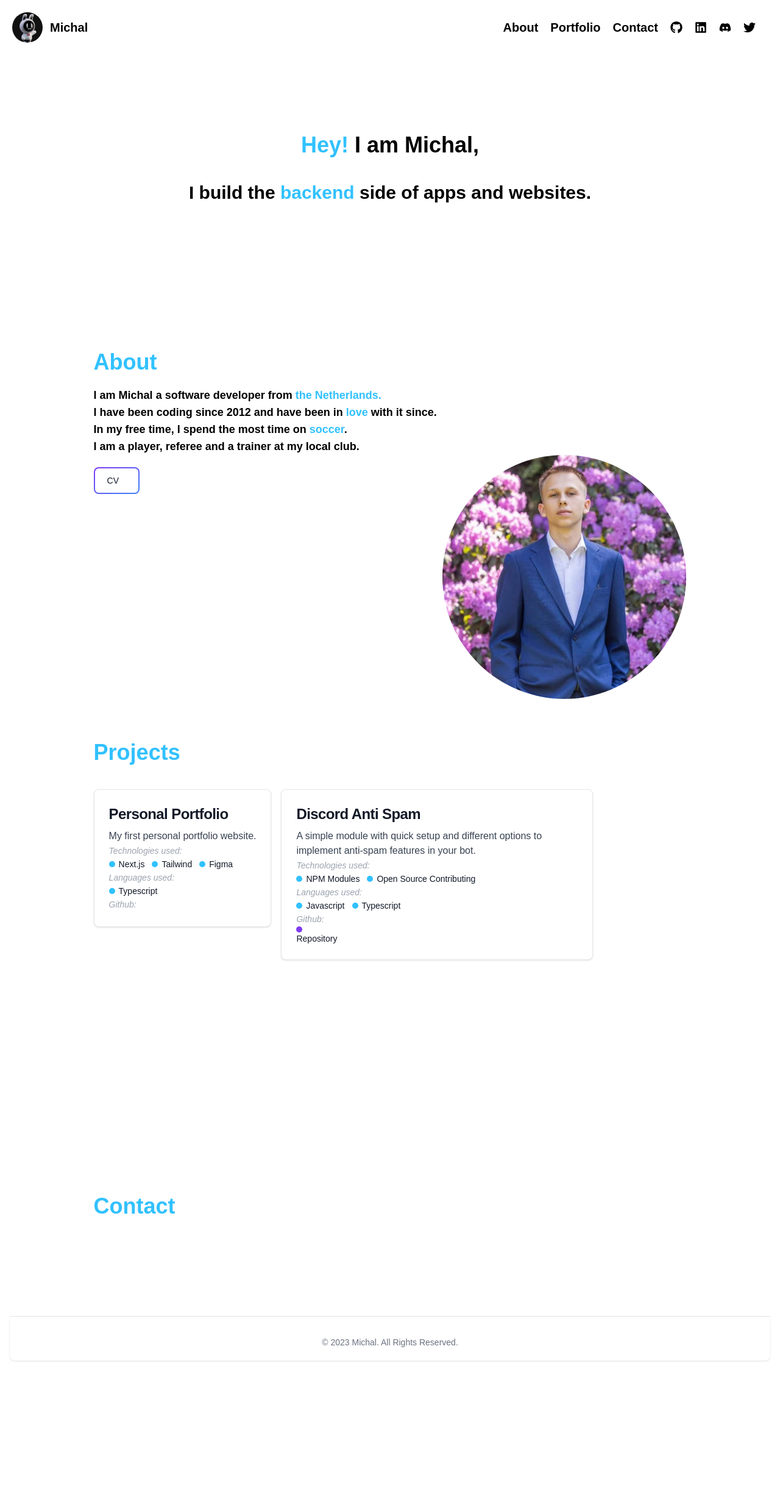
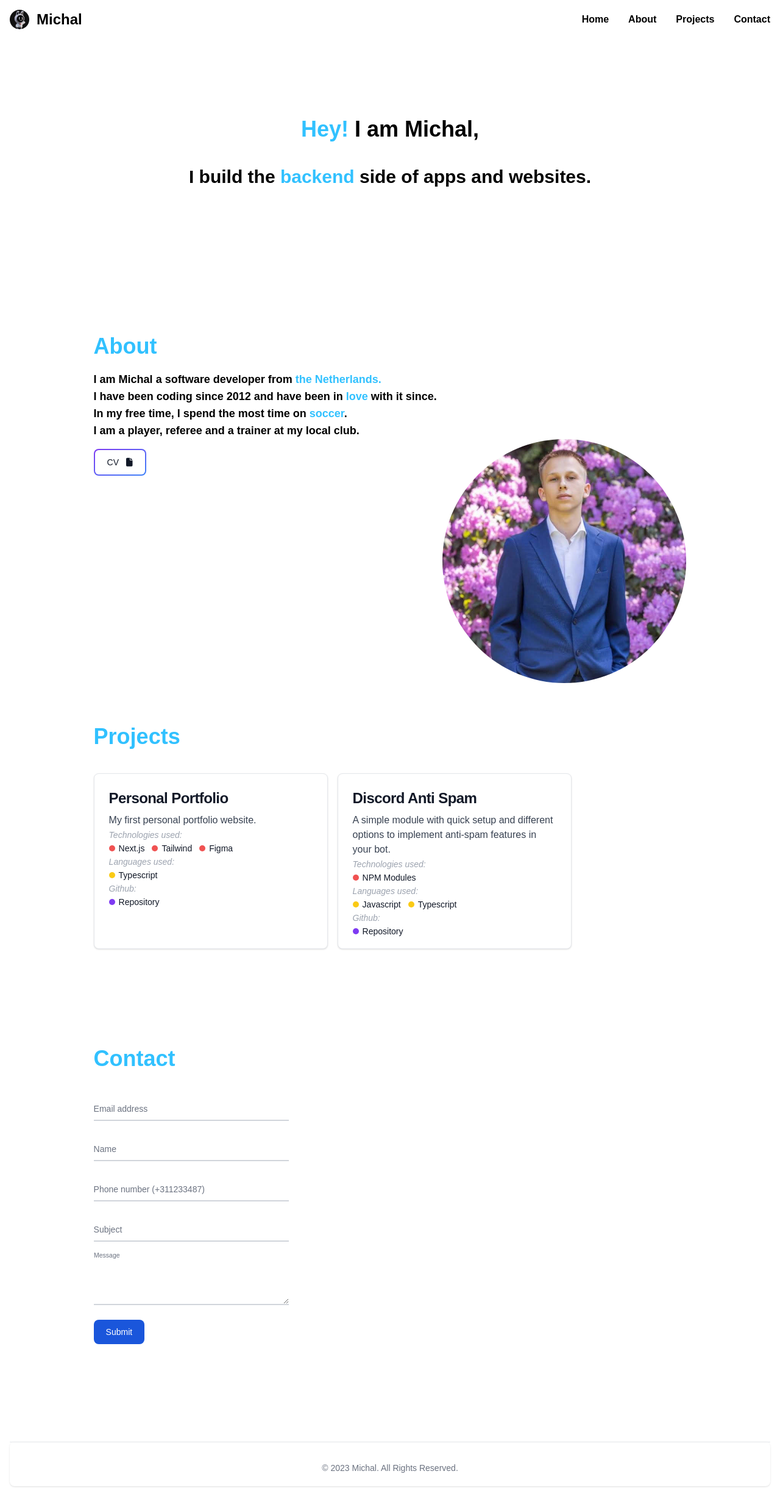
Before and after one commit to Scraayp/michalk.nl, a Next.js app: page / in a window 1280 px wide. Shown: the whole page at 61% size. Before the commit the page ends 2247 px from the top, so only its background shows below. Built offline with nearby package versions, Linux system fonts and the light colour scheme; no server answers.

Commit message:
Fixed error in the projects and started with contact

```diff
--- a/src/pages/_document.tsx
+++ b/src/pages/_document.tsx
@@ -6,8 +6,6 @@ export default function Document() {
     <Html lang="en">
       <Head />
       <body className="bg-lightbg dark:bg-darkbg">
-        <Script src="https://kit.fontawesome.com/30c1fe66c2.js"></Script>
-        <Script src="https://cdnjs.cloudflare.com/ajax/libs/flowbite/1.6.5/flowbite.min.js"></Script>
         <Main />
         <NextScript />
       </body>
--- a/src/pages/components/navbar.tsx
+++ b/src/pages/components/navbar.tsx
@@ -2,126 +2,87 @@ import Image from "next/image";
 import { Inter } from "next/font/google";
 import Link from "next/link";
 import { useState } from "react";
-import { FaTwitter, FaDiscord, FaLinkedin, FaGithub } from "react-icons/fa";
 
 const inter = Inter({ subsets: ["latin"] });
 
 export default function Navbar() {
   const [isNavOpen, setIsNavOpen] = useState(false);
   return (
-    <header className="text-black dark:text-white font-bold">
-      <div className="DESKTOPNAV space-x-8 hidden lg:flex">
-        <div className="container mx-auto flex flex-wrap p-5 flex-col md:flex-row items-center">
+    <nav className=" border-gray-200 dark:border-gray-700">
+      <div className="max-w-screen-xl flex flex-wrap items-center justify-between mx-auto p-4">
+        <Link href="./" className="flex items-center">
+          <img
+            src="./logo.png"
+            className="h-8 mr-3 rounded-full"
+            alt="Michal's logo"
+          />
+          <span className="self-center text-2xl font-semibold whitespace-nowrap dark:text-white">
+            Michal
+          </span>
+        </Link>
+        <button
+          data-collapse-toggle="navbar-multi-level"
+          type="button"
+          className="inline-flex items-center p-2 ml-3 text-sm text-gray-500 rounded-lg md:hidden hover:bg-gray-100 focus:outline-none focus:ring-2 focus:ring-gray-200 dark:text-gray-400 dark:hover:bg-gray-700 dark:focus:ring-gray-600"
+          aria-controls="navbar-multi-level"
+          aria-expanded="false"
+        >
+          <span className="sr-only">Open main menu</span>
+          <svg
+            className="w-6 h-6"
+            aria-hidden="true"
+            fill="currentColor"
+            viewBox="0 0 20 20"
+            xmlns="http://www.w3.org/2000/svg"
+          >
+            <path
+              fill-rule="evenodd"
+              d="M3 5a1 1 0 011-1h12a1 1 0 110 2H4a1 1 0 01-1-1zM3 10a1 1 0 011-1h12a1 1 0 110 2H4a1 1 0 01-1-1zM3 15a1 1 0 011-1h12a1 1 0 110 2H4a1 1 0 01-1-1z"
+              clip-rule="evenodd"
+            ></path>
+          </svg>
+        </button>
+        <div
+          className="hidden w-full md:block md:w-auto"
+          id="navbar-multi-level"
+        >
+          <ul className="flex flex-col font-medium p-4 md:p-0 mt-4 border border-gray-100 rounded-lg md:flex-row md:space-x-8 md:mt-0 md:border-0  dark:border-gray-700">
+            <li>
               <Link
-            className="flex title-font font-medium items-center text-black dark:text-white hover:text-primary mb-4 md:mb-0"
-            href="../"
+                href="./"
+                className="block py-2 pl-3 pr-4 rounded md:bg-transparent md:p-0 hover:text-primary text-black dark:text-white font-semibold"
+                aria-current="page"
               >
-            <Image
-              src="/logo.png"
-              width={50}
-              height={50}
-              alt="logo"
-              className="rounded-full"
-            />
-            <span className="font-bold ml-3 text-xl">Michal</span>
+                Home
               </Link>
-          <nav className="md:ml-auto flex flex-wrap items-center text-base justify-center">
+            </li>
+            <li>
               <Link
-              className="mr-5 text-xl text-black dark:text-white hover:text-primary"
                 href="#about"
+                className="block py-2 pl-3 pr-4 rounded  md:border-0 hover:text-primary md:p-0 dark:text-white  text-black font-semibold"
               >
                 About
               </Link>
+            </li>
+            <li>
               <Link
-              className="mr-5 text-xl text-black dark:text-white hover:text-primary"
                 href="#projects"
+                className="block py-2 pl-3 pr-4 md:border-0 hover:text-primary md:p-0 dark:text-white text-black font-semibold"
               >
-              Portfolio
+                Projects
               </Link>
+            </li>
+            <li>
               <Link
-              className="mr-5 text-xl text-black dark:text-white hover:text-primary"
                 href="#contact"
+                className="block py-2 pl-3 pr-4 rounded  md:border-0 hover:text-primary md:p-0 dark:text-white  text-black font-semibold"
               >
                 Contact
               </Link>
-            <Link
-              className="mr-5 text-xl text-black dark:text-white hover:text-primary"
-              href="https://github.com/scraayp"
-              target="_blank"
-            >
-              <FaGithub />
-            </Link>
-            <Link
-              className="mr-5 text-xl text-black dark:text-white hover:text-primary"
-              href="https://www.linkedin.com/in/michkolasa/"
-              target="_blank"
-            >
-              <FaLinkedin />
-            </Link>
-            <Link
-              className="mr-5 text-xl text-black dark:text-white hover:text-primary"
-              href="https://discord.gg/bWsYCZNKaU"
-              target="_blank"
-            >
-              <FaDiscord />
-            </Link>
-            <Link
-              className="mr-5 text-xl text-black dark:text-white hover:text-primary"
-              href="https://twitter.com/scraayp"
-              target="_blank"
-            >
-              <FaTwitter />
-            </Link>
-          </nav>
-        </div>
-      </div>
-      <div id="mobilenav">
-        <section className="MOBILE-MENU flex lg:hidden">
-          <div
-            className={isNavOpen ? "hidden" : "w-full grid justify-end mr-4"}
-          >
-            <div
-              className="HAMBURGER-ICON space-y-2 mt-8 ml-8 right-0 w-full"
-              onClick={() => setIsNavOpen((prev) => !prev)} // toggle isNavOpen state on click
-            >
-              <span className="block h-0.5 w-8 animate-pulse bg-black dark:bg-white"></span>
-              <span className="block h-0.5 w-8 animate-pulse bg-black dark:bg-white"></span>
-              <span className="block h-0.5 w-8 animate-pulse bg-black dark:bg-white"></span>
-            </div>
-          </div>
-
-          <div className={isNavOpen ? "showMenuNav" : "hideMenuNav"}>
-            <div
-              className="CROSS-ICON absolute top-0 right-0 px-8 py-8"
-              onClick={() => setIsNavOpen(false)} // change isNavOpen state to false to close the menu
-            >
-              <svg
-                className="h-8 w-8 text-black dark:text-white"
-                viewBox="0 0 24 24"
-                fill="none"
-                stroke="currentColor"
-                strokeWidth="2"
-                strokeLinecap="round"
-                strokeLinejoin="round"
-              >
-                <line x1="18" y1="6" x2="6" y2="18" />
-                <line x1="6" y1="6" x2="18" y2="18" />
-              </svg>
-            </div>
-            <ul className="MENU-LINK-MOBILE-OPEN flex flex-col items-center justify-between min-h-[250px]">
-              <li className="border-b border-primary my-8 uppercase">
-                <a href="/about">About</a>
-              </li>
-              <li className="border-b border-primary my-8 uppercase">
-                <a href="/portfolio">Portfolio</a>
-              </li>
-              <li className="border-b border-primary my-8 uppercase">
-                <a href="/contact">Contact</a>
             </li>
           </ul>
         </div>
-        </section>
       </div>
-    </header>
+    </nav>
   );
 }
--- a/src/pages/index.tsx
+++ b/src/pages/index.tsx
@@ -4,6 +4,7 @@ import Image from "next/image";
 import Footer from "./components/footer";
 import { useEffect, useState } from "react";
 import Link from "next/link";
+import Script from "next/script";
 
 const inter = Inter({ subsets: ["latin"] });
 
@@ -23,6 +24,8 @@ export default function Home() {
 
   return (
     <main>
+      <Script src="https://kit.fontawesome.com/30c1fe66c2.js"></Script>
+      <Script src="https://cdnjs.cloudflare.com/ajax/libs/flowbite/1.6.5/flowbite.min.js"></Script>
       <Navbar />
       <div id="mainContent">
         <h1 className="text-4xl font-bold text-center mt-32 text-black dark:text-white">
@@ -48,8 +51,8 @@ export default function Home() {
         </p>
         <br />
         <Link href="/cv">
-          <button className="relative mt-5 inline-flex items-center justify-center p-0.5 mb-2 mr-2 overflow-hidden text-sm font-medium text-gray-900 rounded-lg group bg-gradient-to-br from-purple-600 to-blue-500 group-hover:from-purple-600 group-hover:to-blue-500 hover:text-white dark:text-white focus:ring-4 focus:outline-none focus:ring-blue-300 dark:focus:ring-blue-800">
-            <span className="relative px-5 py-2.5 transition-all ease-in duration-75 bg-white dark:bg-darkbg7 rounded-md group-hover:bg-opacity-0">
+          <button className="md:mt-4 relative inline-flex items-center justify-center p-0.5 mb-2 mr-2 overflow-hidden text-sm font-medium text-gray-900 rounded-lg group bg-gradient-to-br from-purple-600 to-blue-500 group-hover:from-purple-600 group-hover:to-blue-500 hover:text-white dark:text-white focus:ring-4 focus:outline-none focus:ring-blue-300 dark:focus:ring-blue-800">
+            <span className="relative px-5 py-2.5 transition-all ease-in duration-75 dark:bg-darkbg bg-white rounded-md group-hover:bg-opacity-0">
               CV<i className="fa-solid fa-file pl-3"></i>
             </span>
           </button>
@@ -60,57 +63,51 @@ export default function Home() {
           alt="Yeah, that's me."
           width={400}
           height={400}
-          className="rounded-full right-0 float-right"
+          className="rounded-full right-0 float-right mt-16 mb-16 md:mb-0 md:mt-0"
         />
       </div>
       <div id="projects" className="m-auto w-head mt-96 mb-40">
         <h1 className="text-left text-4xl font-bold text-primary block">
           Projects
         </h1>
-        <div className="flex flex-row space-x-4">
+        <div className="flex flex-col md:flex-row md:space-x-4">
           <div className="project mt-10">
-            <Link
-              href="./api/redirect/portfolio"
-              className="block max-w-lg p-6 bg-white border border-gray-200 rounded-lg shadow hover:bg-gray-100 dark:bg-gray-800 dark:border-gray-700 dark:hover:bg-gray-700"
-            >
+            <div className="block md:w-96 w-auto h-72 p-6 bg-white border border-gray-200 rounded-lg shadow hover:bg-gray-100 dark:bg-gray-800 dark:border-gray-700 dark:hover:bg-gray-700">
               <h5 className="mb-2 text-2xl font-bold tracking-tight text-gray-900 dark:text-white">
                 Personal Portfolio
               </h5>
               <p className="font-normal text-gray-700 dark:text-gray-400">
                 My first personal portfolio website.
               </p>
+              <div>
                 <span className="text-gray-400 text-sm italic">
                   Technologies used:
                 </span>
                 <span className="flex items-center text-sm font-medium text-gray-900 dark:text-white">
-                <span className="flex w-2.5 h-2.5 bg-primary rounded-full mr-1.5 flex-shrink-0"></span>
+                  <span className="flex w-2.5 h-2.5 bg-red-500 rounded-full mr-1.5 flex-shrink-0"></span>
                   Next.js
-                <span className="flex w-2.5 h-2.5 bg-primary rounded-full ml-3 mr-1.5 flex-shrink-0"></span>
+                  <span className="flex w-2.5 h-2.5 bg-red-500 rounded-full ml-3 mr-1.5 flex-shrink-0"></span>
                   Tailwind
-                <span className="flex w-2.5 h-2.5 bg-primary rounded-full ml-3 mr-1.5 flex-shrink-0"></span>
+                  <span className="flex w-2.5 h-2.5 bg-red-500 rounded-full ml-3 mr-1.5 flex-shrink-0"></span>
                   Figma
                 </span>
                 <span className="text-gray-400 text-sm italic">
                   Languages used:
                 </span>
                 <span className="flex items-center text-sm font-medium text-gray-900 dark:text-white">
-                <span className="flex w-2.5 h-2.5 bg-primary rounded-full mr-1.5 flex-shrink-0"></span>
+                  <span className="flex w-2.5 h-2.5 bg-yellow-300 rounded-full mr-1.5 flex-shrink-0"></span>
                   Typescript
                 </span>
                 <span className="text-gray-400 text-sm italic">Github:</span>
-              {/* <div className="hover:underline hover:text-primary flex items-center text-sm font-medium text-gray-900 dark:text-white">
-                <a href="https://github.com/Scraayp/michalk.nl">
+                <div className="hover:underline hover:text-primary flex items-center text-sm font-medium text-gray-900 dark:text-white">
                   <span className="flex w-2.5 h-2.5 bg-purple-600 rounded-full mr-1.5 flex-shrink-0"></span>
-                  Repository
-                </a>
-              </div> */}
-            </Link>
+                  <a href="https://github.com/Scraayp/michalk.nl">Repository</a>
+                </div>
+              </div>
+            </div>
           </div>
           <div className="project mt-10">
-            <Link
-              href="./api/redirect/discordantispam"
-              className="block max-w-lg p-6 bg-white border border-gray-200 rounded-lg shadow hover:bg-gray-100 dark:bg-gray-800 dark:border-gray-700 dark:hover:bg-gray-700"
-            >
+            <div className="block md:w-96 w-auto h-72 p-6 bg-white border border-gray-200 rounded-lg shadow hover:bg-gray-100 dark:bg-gray-800 dark:border-gray-700 dark:hover:bg-gray-700">
               <h5 className="mb-2 text-2xl font-bold tracking-tight text-gray-900 dark:text-white">
                 Discord Anti Spam
               </h5>
@@ -118,39 +115,116 @@ export default function Home() {
                 A simple module with quick setup and different options to
                 implement anti-spam features in your bot.
               </p>
+              <div>
                 <span className="text-gray-400 text-sm italic">
                   Technologies used:
                 </span>
                 <span className="flex items-center text-sm font-medium text-gray-900 dark:text-white">
-                <span className="flex w-2.5 h-2.5 bg-primary rounded-full mr-1.5 flex-shrink-0"></span>
+                  <span className="flex w-2.5 h-2.5 bg-red-500 rounded-full mr-1.5 flex-shrink-0"></span>
                   NPM Modules
-                <span className="flex w-2.5 h-2.5 bg-primary rounded-full ml-3 mr-1.5 flex-shrink-0"></span>
-                Open Source Contributing
                 </span>
                 <span className="text-gray-400 text-sm italic">
                   Languages used:
                 </span>
                 <span className="flex items-center text-sm font-medium text-gray-900 dark:text-white">
-                <span className="flex w-2.5 h-2.5 bg-primary rounded-full mr-1.5 flex-shrink-0"></span>
+                  <span className="flex w-2.5 h-2.5 bg-yellow-300 rounded-full mr-1.5 flex-shrink-0"></span>
                   Javascript
-                <span className="flex w-2.5 h-2.5 bg-primary rounded-full ml-3 mr-1.5 flex-shrink-0"></span>
+                  <span className="flex w-2.5 h-2.5 bg-yellow-300 rounded-full ml-3 mr-1.5 flex-shrink-0"></span>
                   Typescript
                 </span>
                 <span className="text-gray-400 text-sm italic">Github:</span>
                 <div className="hover:underline hover:text-primary flex items-center text-sm font-medium text-gray-900 dark:text-white">
-                <Link href="https://github.com/Scraayp/michalk.nl">
                   <span className="flex w-2.5 h-2.5 bg-purple-600 rounded-full mr-1.5 flex-shrink-0"></span>
+                  <a href="https://github.com/Michael-J-Scofield/discord-anti-spam">
                     Repository
-                </Link>
-              </div>
-            </Link>
+                  </a>
                 </div>
               </div>
             </div>
-      <div id="contact" className="m-auto w-head mt-96 mb-40">
+          </div>
+        </div>
+      </div>
+      <div id="contact" className="m-auto w-head mb-40">
         <h1 className="text-left text-4xl font-bold text-primary block">
           Contact
         </h1>
+        <div id="formcontact">
+          <form className="mt-10">
+            <div className="relative z-0 w-80 mb-6 group">
+              <input
+                type="email"
+                name="floating_email"
+                id="floating_email"
+                className="block py-2.5 px-0 w-full text-sm text-gray-900 bg-transparent border-0 border-b-2 border-gray-300 appearance-none dark:text-white dark:border-gray-600 dark:focus:border-blue-500 focus:outline-none focus:ring-0 focus:border-blue-600 peer"
+                placeholder=" "
+                required
+              />
+              <label className="peer-focus:font-medium absolute text-sm text-gray-500 dark:text-gray-400 duration-300 transform -translate-y-6 scale-75 top-3 -z-10 origin-[0] peer-focus:left-0 peer-focus:text-blue-600 peer-focus:dark:text-blue-500 peer-placeholder-shown:scale-100 peer-placeholder-shown:translate-y-0 peer-focus:scale-75 peer-focus:-translate-y-6">
+                Email address
+              </label>
+            </div>
+            <div className="grid md:grid-cols-2 md:gap-6">
+              <div className="relative z-0 w-80 mb-6 group">
+                <input
+                  type="text"
+                  name="floating_first_name"
+                  id="floating_first_name"
+                  className="block py-2.5 px-0 w-full text-sm text-gray-900 bg-transparent border-0 border-b-2 border-gray-300 appearance-none dark:text-white dark:border-gray-600 dark:focus:border-blue-500 focus:outline-none focus:ring-0 focus:border-blue-600 peer"
+                  placeholder=" "
+                  required
+                />
+                <label className="peer-focus:font-medium absolute text-sm text-gray-500 dark:text-gray-400 duration-300 transform -translate-y-6 scale-75 top-3 -z-10 origin-[0] peer-focus:left-0 peer-focus:text-blue-600 peer-focus:dark:text-blue-500 peer-placeholder-shown:scale-100 peer-placeholder-shown:translate-y-0 peer-focus:scale-75 peer-focus:-translate-y-6">
+                  Name
+                </label>
+              </div>
+            </div>
+            <div className="grid md:grid-cols-2 md:gap-6">
+              <div className="relative z-0 w-80 mb-6 group">
+                <input
+                  type="tel"
+                  pattern="[0-9]{3}-[0-9]{3}-[0-9]{4}"
+                  name="floating_phone"
+                  id="floating_phone"
+                  className="block py-2.5 px-0 w-full text-sm text-gray-900 bg-transparent border-0 border-b-2 border-gray-300 appearance-none dark:text-white dark:border-gray-600 dark:focus:border-blue-500 focus:outline-none focus:ring-0 focus:border-blue-600 peer"
+                  placeholder=" "
+                  required
+                />
+                <label className="peer-focus:font-medium absolute text-sm text-gray-500 dark:text-gray-400 duration-300 transform -translate-y-6 scale-75 top-3 -z-10 origin-[0] peer-focus:left-0 peer-focus:text-blue-600 peer-focus:dark:text-blue-500 peer-placeholder-shown:scale-100 peer-placeholder-shown:translate-y-0 peer-focus:scale-75 peer-focus:-translate-y-6">
+                  Phone number (+311233487)
+                </label>
+              </div>
+            </div>
+            <div className="relative z-0 w-80 mb-6 group">
+              <input
+                type="text"
+                name="floating_company"
+                id="floating_company"
+                className="block py-2.5 px-0 w-full text-sm text-gray-900 bg-transparent border-0 border-b-2 border-gray-300 appearance-none dark:text-white dark:border-gray-600 dark:focus:border-blue-500 focus:outline-none focus:ring-0 focus:border-blue-600 peer"
+                placeholder=" "
+                required
+              />
+              <label className="peer-focus:font-medium absolute text-sm text-gray-500 dark:text-gray-400 duration-300 transform -translate-y-6 scale-75 top-3 -z-10 origin-[0] peer-focus:left-0 peer-focus:text-blue-600 peer-focus:dark:text-blue-500 peer-placeholder-shown:scale-100 peer-placeholder-shown:translate-y-0 peer-focus:scale-75 peer-focus:-translate-y-6">
+                Subject
+              </label>
+            </div>
+            <div className="relative z-0 w-80 mb-6 group">
+              <label className="peer-focus:font-medium absolute text-sm text-gray-500 dark:text-gray-400 duration-300 transform -translate-y-6 scale-75 top-3 -z-10 origin-[0] peer-focus:left-0 peer-focus:text-blue-600 peer-focus:dark:text-blue-500 peer-placeholder-shown:scale-100 peer-placeholder-shown:translate-y-0 peer-focus:scale-75 peer-focus:-translate-y-6">
+                Message
+              </label>
+              <textarea
+                id="message"
+                rows={4}
+                className="block py-2.5 px-0 w-full h-20 text-sm text-gray-900 bg-transparent border-0 border-b-2 border-gray-300 appearance-none dark:text-white dark:border-gray-600 dark:focus:border-blue-500 focus:outline-none focus:ring-0 focus:border-blue-600 peer"
+              ></textarea>
+            </div>
+            <button
+              type="submit"
+              className="center text-white bg-blue-700 hover:bg-blue-800 focus:ring-4 focus:outline-none focus:ring-blue-300 font-medium rounded-lg text-sm w-full sm:w-auto px-5 py-2.5 text-center dark:bg-blue-600 dark:hover:bg-blue-700 dark:focus:ring-blue-800"
+            >
+              Submit
+            </button>
+          </form>
+        </div>
       </div>
       <Footer />
     </main>
```
Also changed, not shown: 1 other file (tests, documents, lock files or other folders). Lines whose indentation alone changed are shown as unchanged.
